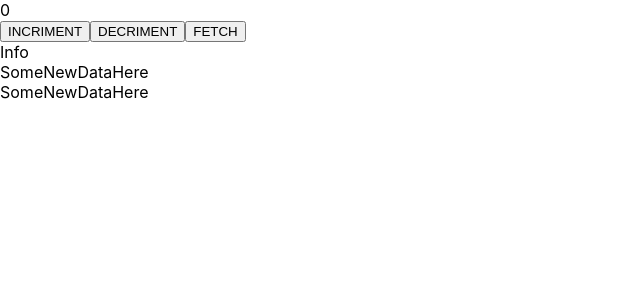
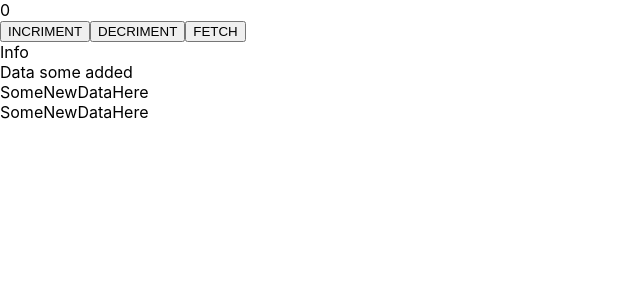
Before and after one commit to IvanDeresh/redux-saga, a React (Create React App) app: page / in a window 1280 px wide. Shown: the top 300 px of the page, without its empty margins (0-640 px from the left). Built offline with nearby package versions, Linux system fonts and the light colour scheme.

Commit message:
some data added

```diff
--- a/src/App.js
+++ b/src/App.js
@@ -33,6 +33,7 @@ function App() {
         <li key={users.id}>{users.name}</li>
       ))}
       <div>Info</div>
+      <div>Data some added</div>
       <div>SomeNewDataHere</div>
       <div>SomeNewDataHere</div>
     </div>
```
